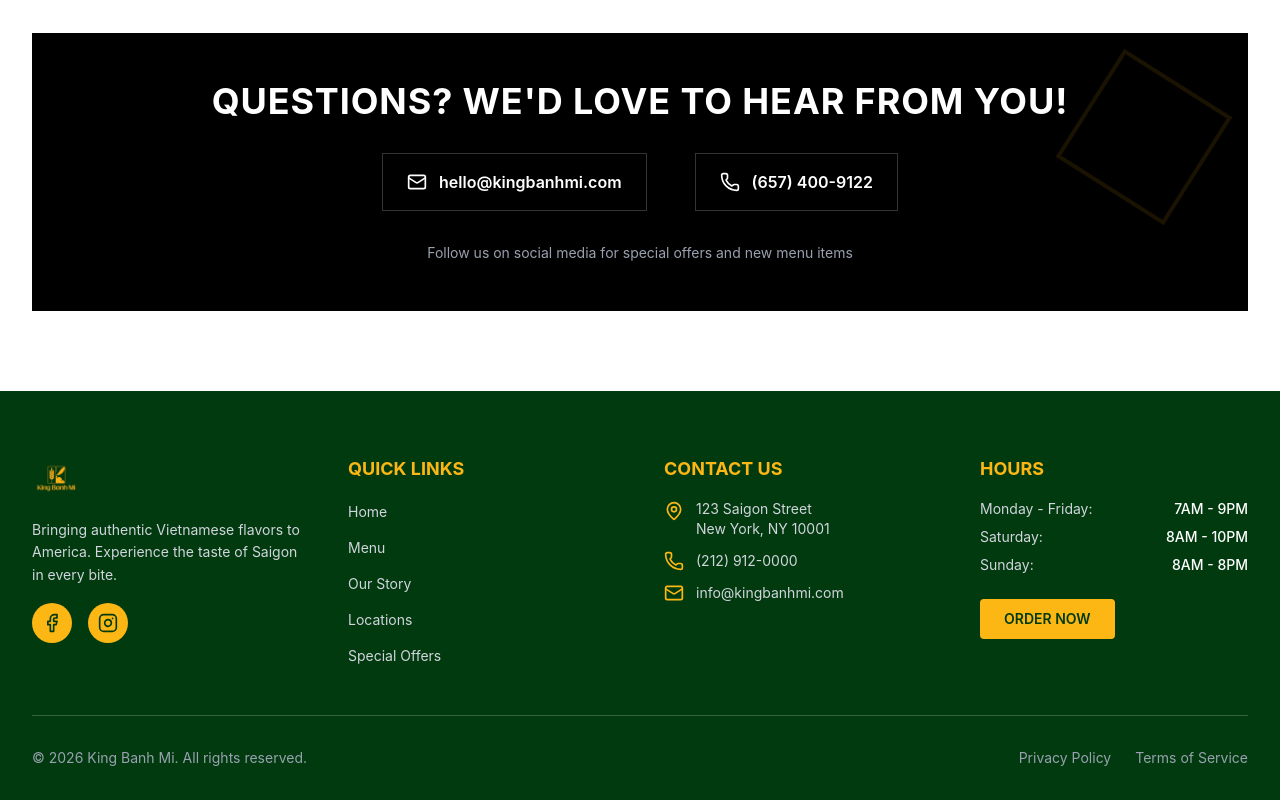
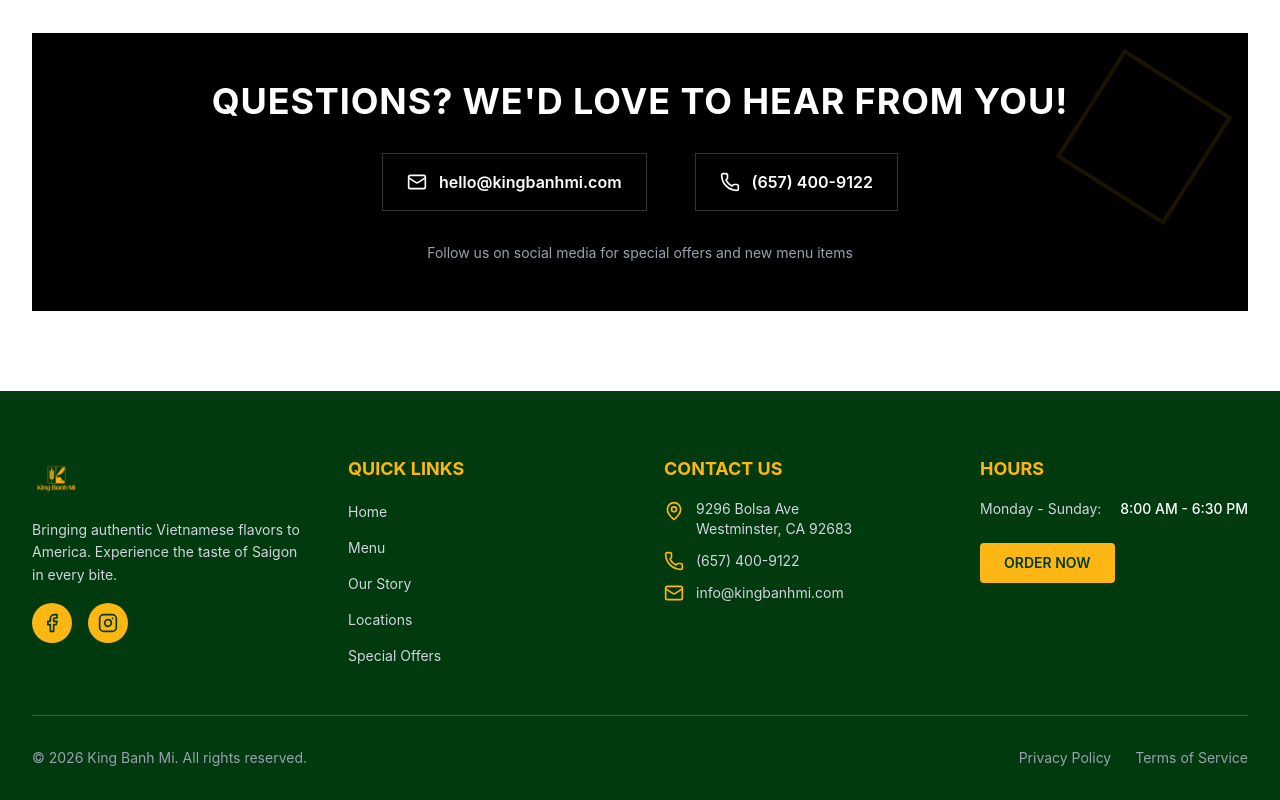
Before and after one commit to hoainhandev/kingbanhmi-website, a React (Vite) app: page / in a window 1280 px wide. Shown: the part 5301-6101 px from the top of the page. Built offline with nearby package versions, Linux system fonts and the light colour scheme.

Commit message:
feat: Update contact information and refactor location display to separate active and "Coming Soon" locations.

```diff
--- a/src/app/components/Footer.tsx
+++ b/src/app/components/Footer.tsx
@@ -81,17 +81,17 @@
               <li className="flex items-start space-x-3">
                 <MapPin className="w-5 h-5 text-[#FDB714] mt-0.5 flex-shrink-0" />
                 <span className="text-gray-300 text-sm">
-                  123 Saigon Street<br />
-                  New York, NY 10001
+                  9296 Bolsa Ave<br />
+                  Westminster, CA 92683
                 </span>
               </li>
               <li className="flex items-center space-x-3">
                 <Phone className="w-5 h-5 text-[#FDB714] flex-shrink-0" />
                 <a
-                  href="tel:+12129120000"
+                  href="tel:6574009122"
                   className="text-gray-300 hover:text-[#FDB714] transition-colors text-sm"
                 >
-                  (212) 912-0000
+                  (657) 400-9122
                 </a>
               </li>
               <li className="flex items-center space-x-3">
@@ -116,16 +116,8 @@
             <h3 className="text-lg font-bold mb-4 text-[#FDB714]">HOURS</h3>
             <ul className="space-y-2 text-sm">
               <li className="flex justify-between">
-                <span className="text-gray-300">Monday - Friday:</span>
-                <span className="text-white font-medium">7AM - 9PM</span>
-              </li>
-              <li className="flex justify-between">
-                <span className="text-gray-300">Saturday:</span>
-                <span className="text-white font-medium">8AM - 10PM</span>
-              </li>
-              <li className="flex justify-between">
-                <span className="text-gray-300">Sunday:</span>
-                <span className="text-white font-medium">8AM - 8PM</span>
+                <span className="text-gray-300">Monday - Sunday:</span>
+                <span className="text-white font-medium">8:00 AM - 6:30 PM</span>
               </li>
             </ul>
             <motion.a
```
